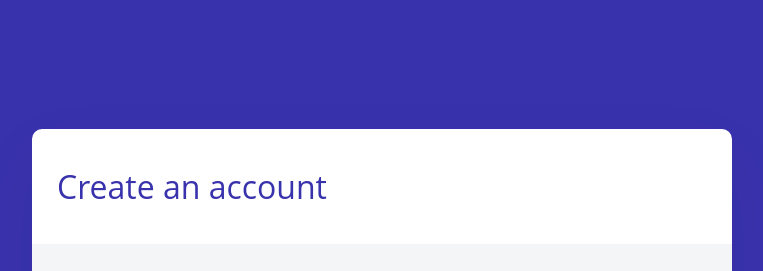
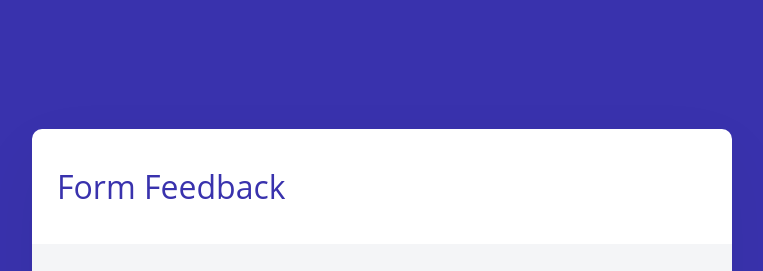
Before and after one commit to deepnandu/FeedbackForm, a plain HTML site: page index.html in a window 1280 px wide. Shown: the top 271 px of the page, without its empty margins (258-1021 px from the left). Drawn offline with Linux system fonts and the light colour scheme.

Commit message:
initial commit

```diff
--- a/index.html
+++ b/index.html
@@ -14,7 +14,7 @@
 
   <div class="wrapper">
     <div class="form">
-      <h1 class="title">Create an account</h1>
+      <h1 class="title">Form Feedback</h1>
 
       <form action="#" class="myform">
         <div class="control-from">
```
